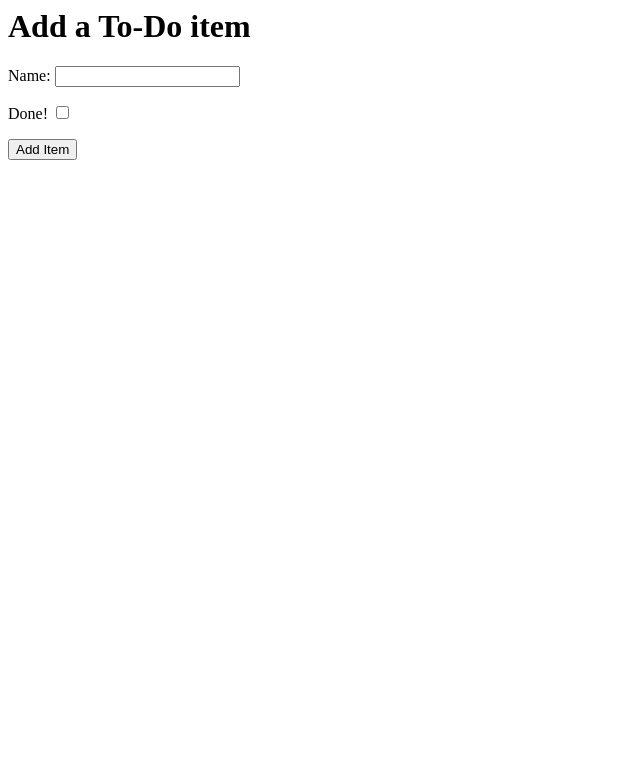
After one commit to StephenJ2020/hello-django, a Django app: page /add in a window 1280 px wide. The commit adds this page. Shown: the top 783 px of the page, without its empty margins (0-640 px from the left). Run offline with Django 3.2, Linux system fonts and the light colour scheme.

Commit message:
feat: Create add_item.html template with input form

```diff
--- a/django_todo/urls.py
+++ b/django_todo/urls.py
@@ -15,9 +15,10 @@ Including another URLconf
 """
 from django.contrib import admin
 from django.urls import path
-from todo.views import get_todo_list
+from todo.views import get_todo_list, add_item
 
 urlpatterns = [
     path('admin/', admin.site.urls),
-    path('', get_todo_list, name='get_todo_list')
+    path('', get_todo_list, name='get_todo_list'),
+    path('add', add_item, name='add')
 ]
--- /dev/null
+++ b/todo/templates/todo/add_item.html
@@ -0,0 +1,29 @@
+<head>
+    <meta charset="UTF-8">
+    <meta http-equiv="X-UA-Compatible" content="IE=edge">
+    <meta name="viewport" content="width=device-width, initial-scale=1.0">
+    <title>Document</title>
+</head>
+<body>
+    <h1>Add a To-Do item</h1>
+    <form method="POST" action="add">
+        <div>
+            <p>
+                <label for="id_name">Name: </label>
+                <input type="text" id="id_name" name="item_name" />
+            </p>
+        </div>
+        <div>
+            <p>
+                <label for="id_done">Done! </label>
+                <input type="checkbox" id="id_done" name="done" />
+            </p>
+        </div>
+        <div>
+            <p>
+                <button type="submit">Add Item</button>
+            </p>
+        </div>
+    </form>
+</body>
+</html>
--- a/todo/templates/todo/todo_list.html
+++ b/todo/templates/todo/todo_list.html
@@ -23,6 +23,6 @@
             </tr>
         {% endfor %}
     </table>
-
+    <a href="/add">Add an Item</a>
 </body>
 </html>
--- a/todo/views.py
+++ b/todo/views.py
@@ -13,3 +13,7 @@ def get_todo_list(request):
         "items": items
     }
     return render(request, 'todo/todo_list.html', context)
+
+
+def add_item(request):
+    return render(request, 'todo/add_item.html')
```
